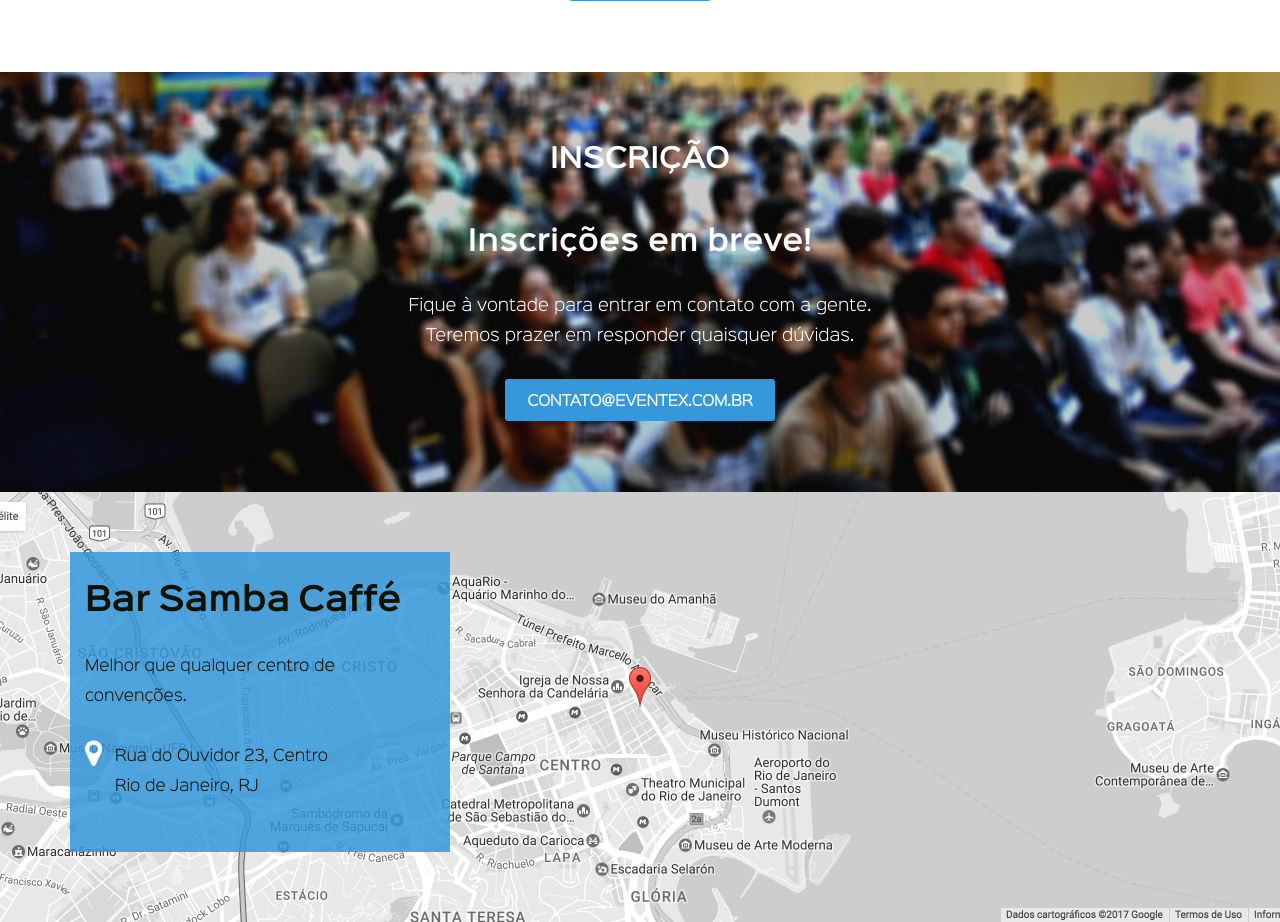
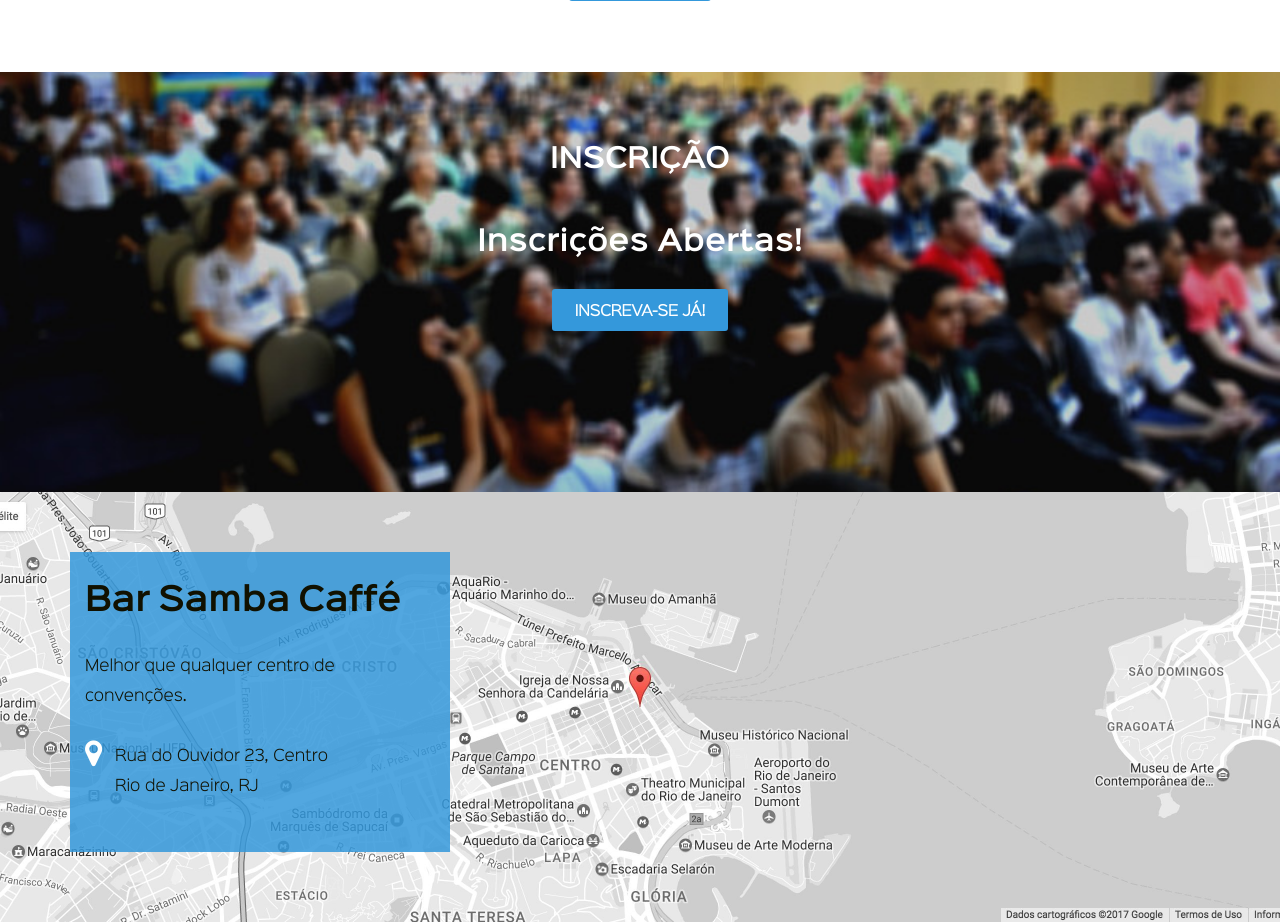
Before and after one commit to Mrpsousa/django_training_WD, a Django app: page / in a window 1280 px wide. Shown: the part 1818-2740 px from the top of the page. Run offline with Django 3.2, Linux system fonts and the light colour scheme; some libraries are stand-ins or nearby versions.

Commit message:
adjust:  inscrição linkado na home

```diff
--- a/project/core/templates/index.html
+++ b/project/core/templates/index.html
@@ -109,9 +109,8 @@
             <div class="register row">
                 <div class="text-align-center row desktop-12 padding-top-2 min-h-14 container">
                 	<h2>Inscrição</h2>
-                	<h3>Inscrições em breve!</h3>
-                    <p>Fique à vontade para entrar em contato com a gente.<br>Teremos prazer em responder quaisquer dúvidas.</p>
-                	<a class="btn-basic btn-blue" href="mailto:contato@eventex.com.br">contato@eventex.com.br</a>
+                	<h3>Inscrições Abertas!</h3>
+                	<a class="btn-basic btn-blue" href="/inscricao/">Inscreva-se já!</a>
                 </div>
             </div>
         </section>
```
Also changed, not shown: project/core/tests/test.py (+4 -0 lines).
